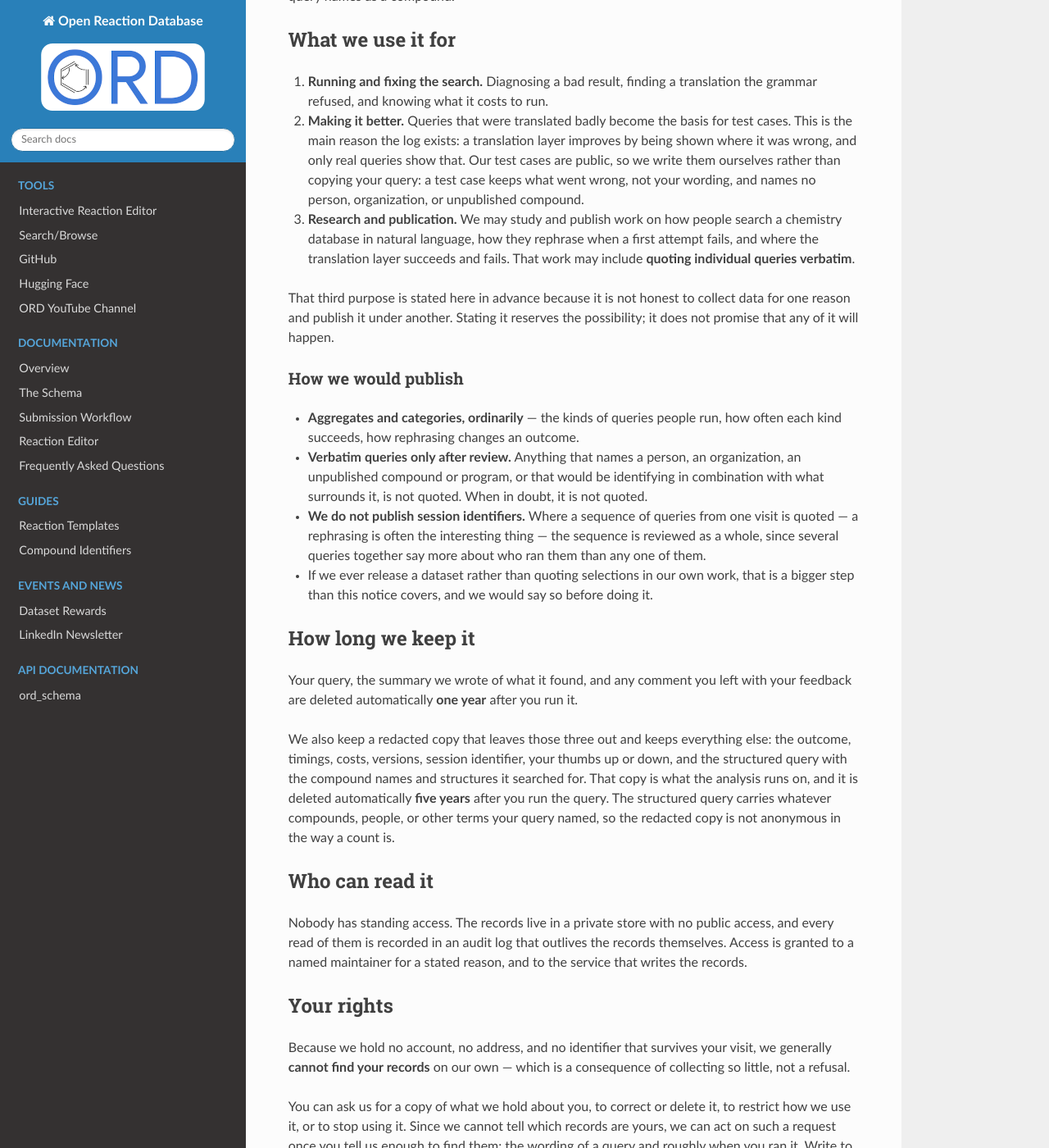
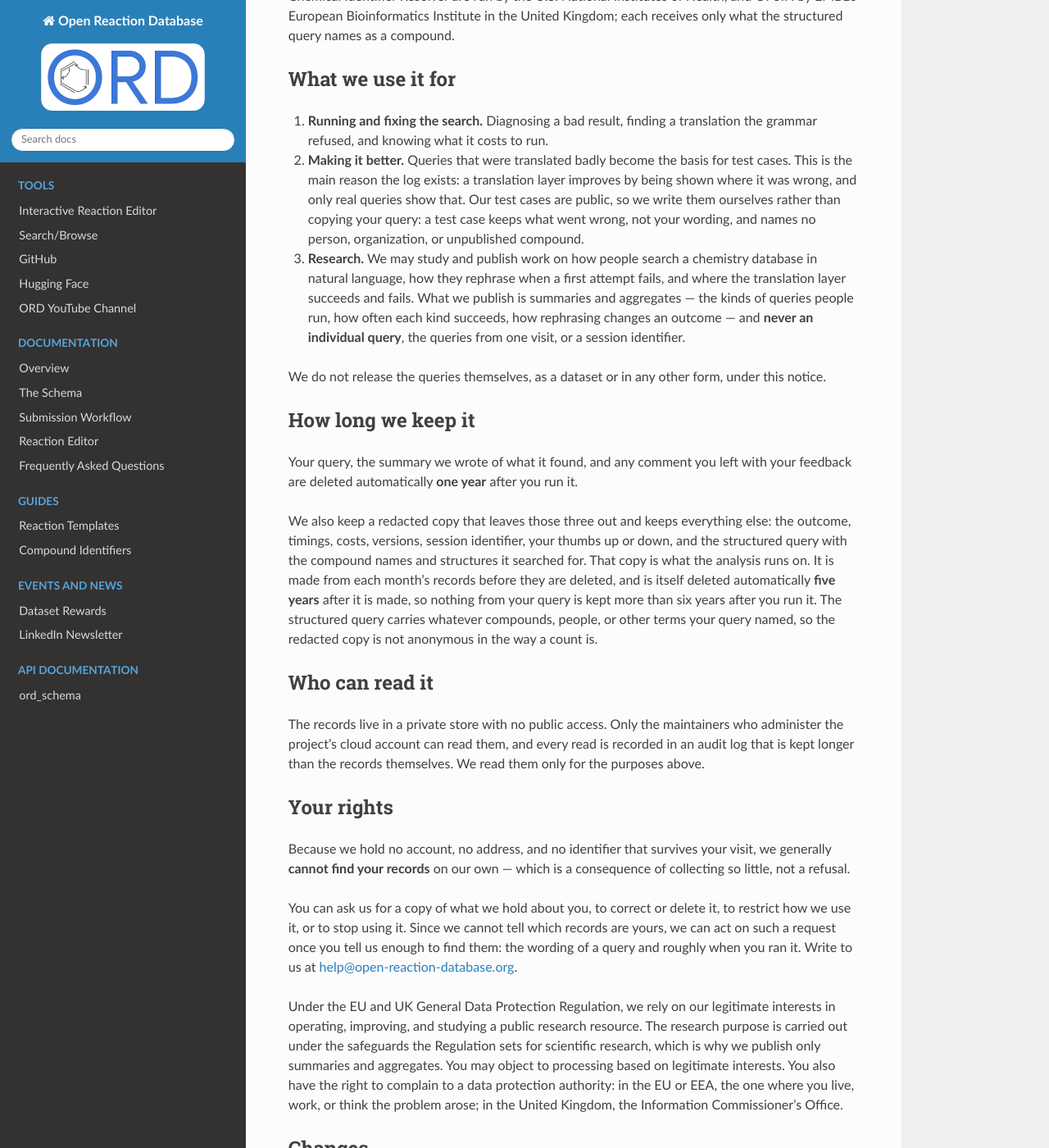
Before and after one commit to open-reaction-database/ord-schema, a Sphinx documentation site: the page built from docs/privacy.rst, in a window 1280 px wide and 1400 px high, scrolled down 2481 px. Shown: the whole window at 82% size. Built offline with Sphinx 7.4.7 and the Read the Docs theme 3.1.0, drawn with Linux system fonts in a browser that asks for light colours; some of the changed text lies outside the part shown.

Commit message:
Revise the draft natural-language search notice
Mark the page :orphan: so Sphinx builds it without a toctree entry.
Describe the web server's access log and the result summary the model
reads after a search, drop the representative placeholder, and replace
the publication section with a shorter research purpose.

Co-Authored-By: Claude Opus 5.5 <noreply@anthropic.com>

```diff
--- a/docs/privacy.rst
+++ b/docs/privacy.rst
@@ -1,3 +1,5 @@
+:orphan:
+
 #######################################
 Natural language search: privacy notice
 #######################################
@@ -27,9 +29,6 @@ The Open Reaction Database Project is an open-source project, not a legal
 entity. The natural-language search is run by its maintainers, *(names to be
 filled in)*, who are responsible for the records described here ("we", "us").
 You can reach us at help@open-reaction-database.org.
-
-Our representative in the European Union is *(name and postal address to be
-filled in)*.
 
 ************
 What we keep
@@ -61,8 +60,9 @@ What a session is
 
 A session is one visit. When you arrive, we create a random identifier that
 lives only for as long as you keep the page open, and attach it to the queries
-you run while you are there. It is not stored on your device, not sent to us on
-any later visit, and not connected to anything else about you. Reload the page
+you run while you are there. It is held by the open page alone, not in a cookie
+or your browser's storage, not sent to us on any later visit, and not connected
+to anything else about you. Reload the page
 and you have a new one; there is no way for us — or for you — to link the two.
 
 It exists for one reason: when a first query returns nothing and you rephrase
@@ -77,8 +77,10 @@ We do not ask you to sign in, and there is nothing in these records that
 identifies you:
 
 - **No account, name, or email address.**
-- **No IP address, browser, or device identifier.** The web server keeps its own
-  access logs; those are separate from these records and are not joined to them.
+- **No IP address, browser, or device identifier.** The web server's access log,
+  which is separate from these records, notes each request to the site with the
+  IP address and browser it came from and keeps it for 90 days. It shows that a
+  query was run, not what it said, and we do not use it to find out who ran one.
 - **No cookie or mark that survives your visit.** Two visits by the same person
   are two unrelated sets of records to us, and we have no way to connect them.
 
@@ -92,9 +94,12 @@ how the search works at all. Anthropic processes it on our behalf under its
 `Commercial Terms of Service
 <https://www.anthropic.com/legal/commercial-terms>`__ and `Data Processing
 Addendum <https://www.anthropic.com/legal/data-processing-addendum>`__, and
-under those terms may not train its models on it. A structure you draw or paste
-is not sent to Anthropic: the model sees only a placeholder standing in for it,
-and the structure itself is used only in our own search.
+under those terms may not train its models on it. Once the search has run, the
+model sees your query again beside a short summary of the result — how many
+reactions or groups came back, and the first few of them — to write the summary
+you read. A structure you draw or paste is not sent to Anthropic: the model sees
+only a placeholder standing in for it, and the structure itself is used only in
+our own search.
 
 When the structured query names a compound, we look up that name with public
 chemical name services: `PubChem <https://pubchem.ncbi.nlm.nih.gov>`__, the
@@ -106,9 +111,9 @@ looked up is usually a compound you named, but it can be any other part of your
 query, or all of it. The lookup is sent from our server, not your browser.
 
 **Please do not type anything into the search that you would not want recorded,
-read by us, sent to the services above, or published.** A query can be
-interesting to us — and to other researchers — without being about anything you
-need to keep private, and queries here are about chemistry. If a query would
+read by us, or sent to the services above.** A query can be useful to us
+without being about anything you need to keep private, and queries here are
+about chemistry. If a query would
 name a colleague, an unpublished program, a customer, or a compound you are not
 ready to disclose, please phrase it a different way.
 
@@ -141,31 +146,15 @@ What we use it for
    Our test cases are public, so we write them ourselves rather than copying
    your query: a test case keeps what went wrong, not your wording, and names no
    person, organization, or unpublished compound.
-3. **Research and publication.** We may study and publish work on how people
-   search a chemistry database in natural language, how they rephrase when a
-   first attempt fails, and where the translation layer succeeds and fails. That
-   work may include **quoting individual queries verbatim**.
+3. **Research.** We may study and publish work on how people search a chemistry
+   database in natural language, how they rephrase when a first attempt fails,
+   and where the translation layer succeeds and fails. What we publish is
+   summaries and aggregates — the kinds of queries people run, how often each
+   kind succeeds, how rephrasing changes an outcome — and **never an individual
+   query**, the queries from one visit, or a session identifier.
 
-That third purpose is stated here in advance because it is not honest to collect
-data for one reason and publish it under another. Stating it reserves the
-possibility; it does not promise that any of it will happen.
-
-How we would publish
-====================
-
-- **Aggregates and categories, ordinarily** — the kinds of queries people run,
-  how often each kind succeeds, how rephrasing changes an outcome.
-- **Verbatim queries only after review.** Anything that names a person, an
-  organization, an unpublished compound or program, or that would be
-  identifying in combination with what surrounds it, is not quoted. When in
-  doubt, it is not quoted.
-- **We do not publish session identifiers.** Where a sequence of queries from
-  one visit is quoted — a rephrasing is often the interesting thing — the
-  sequence is reviewed as a whole, since several queries together say more
-  about who ran them than any one of them.
-- If we ever release a dataset rather than quoting selections in our own work,
-  that is a bigger step than this notice covers, and we would say so before
-  doing it.
+We do not release the queries themselves, as a dataset or in any other form,
+under this notice.
 
 *******************
 How long we keep it
@@ -177,8 +166,10 @@ your feedback are deleted automatically **one year** after you run it.
 We also keep a redacted copy that leaves those three out and keeps everything
 else: the outcome, timings, costs, versions, session identifier, your thumbs up
 or down, and the structured query with the compound names and structures it
-searched for. That copy is what the analysis runs on, and it is deleted
-automatically **five years** after you run the query. The structured query
+searched for. That copy is what the analysis runs on. It is made from each
+month's records before they are deleted, and is itself deleted automatically
+**five years** after it is made, so nothing from your query is kept more than
+six years after you run it. The structured query
 carries whatever compounds, people, or other terms your query named, so the
 redacted copy is not anonymous in the way a count is.
 
@@ -186,10 +177,10 @@ redacted copy is not anonymous in the way a count is.
 Who can read it
 ***************
 
-Nobody has standing access. The records live in a private store with no public
-access, and every read of them is recorded in an audit log that outlives the
-records themselves. Access is granted to a named maintainer for a stated reason,
-and to the service that writes the records.
+The records live in a private store with no public access. Only the maintainers
+who administer the project's cloud account can read them, and every read is
+recorded in an audit log that is kept longer than the records themselves. We
+read them only for the purposes above.
 
 ***********
 Your rights
@@ -206,9 +197,11 @@ the wording of a query and roughly when you ran it. Write to us at
 help@open-reaction-database.org.
 
 Under the EU and UK General Data Protection Regulation, we rely on our
-legitimate interests in operating and improving a public research resource,
-and, for the research purpose, on the provisions for processing for scientific
-research purposes. You may object to processing based on legitimate interests.
+legitimate interests in operating, improving, and studying a public research
+resource. The research purpose is carried out under the safeguards the
+Regulation sets for scientific research, which is why we publish only summaries
+and aggregates. You may object to processing
+based on legitimate interests.
 You also have the right to complain to a data protection authority: in the EU
 or EEA, the one where you live, work, or think the problem arose; in the United
 Kingdom, the Information Commissioner's Office.
@@ -217,7 +210,10 @@ Kingdom, the Information Commissioner's Office.
 Changes
 *******
 
-We may update this notice. Changes take effect when they are posted here.
+We may update this notice. Changes take effect when they are posted here, and a
+change that widens what we keep or how we use it applies only to queries run
+after it is posted. Every earlier version is in the `history of this page
+<https://github.com/open-reaction-database/ord-schema/commits/main/docs/privacy.rst>`__.
 
 | **Effective date:** *(not yet in force)*
 | **Contact:** help@open-reaction-database.org
```
